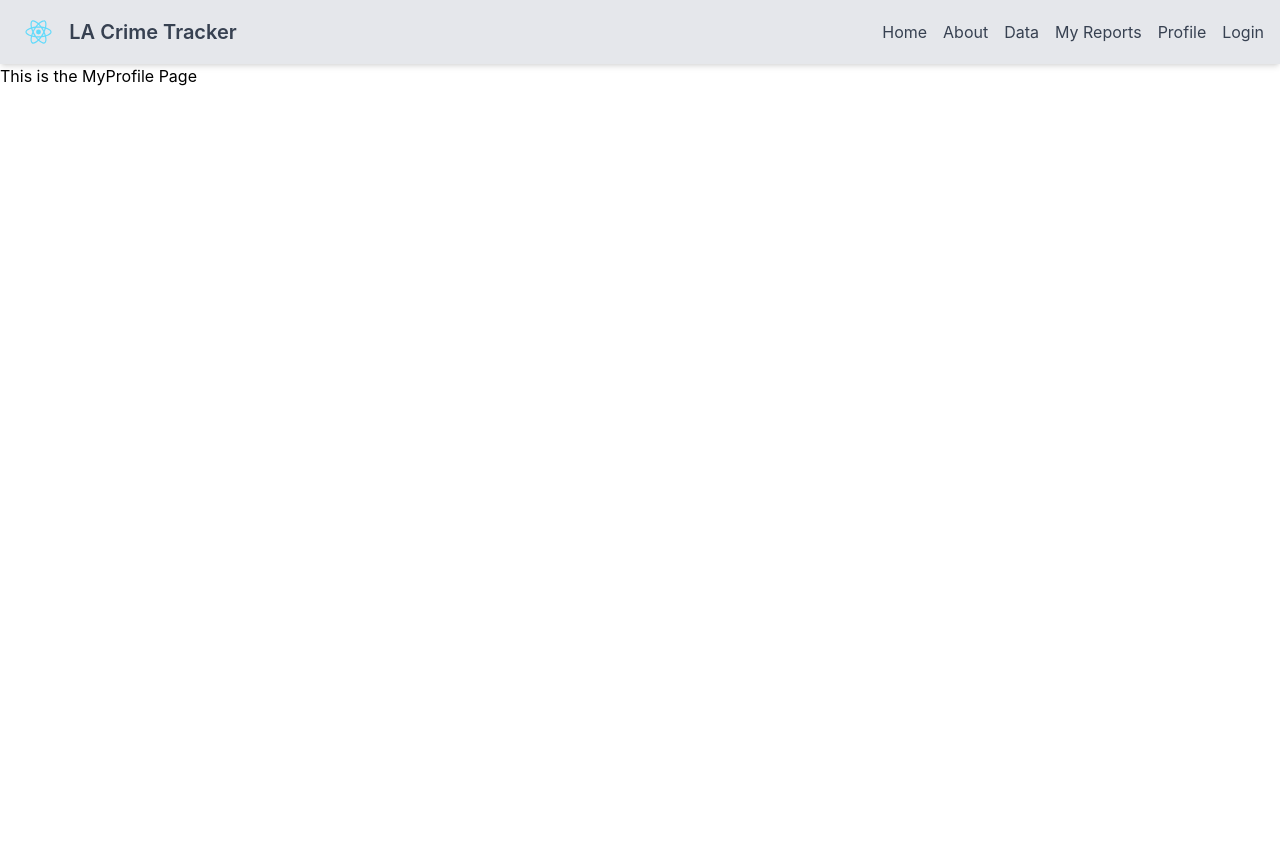
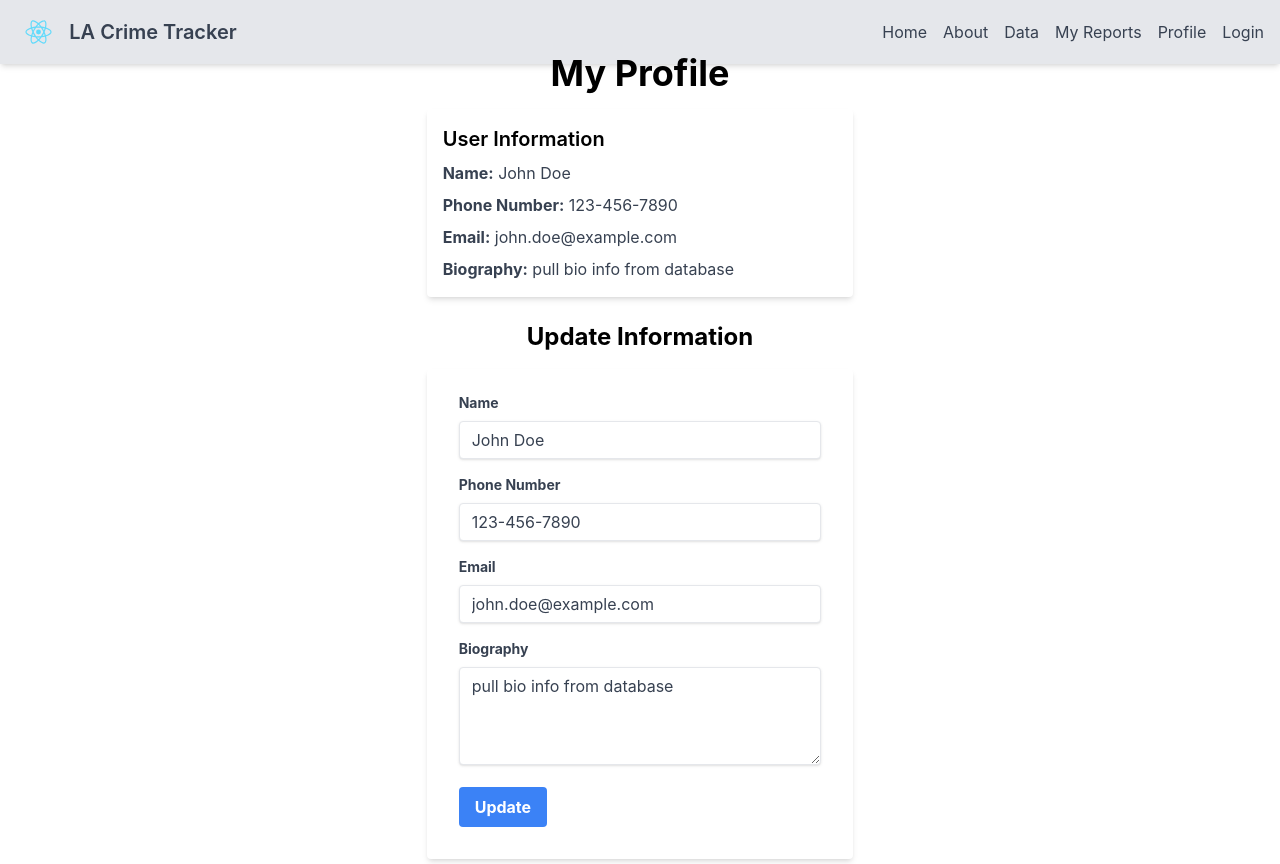
Before and after one commit to CustomDesignBuildStudios/CrimeFighter, a React (Create React App) app in the folder front-end/: page /myprofile in a window 1280 px wide. Before the commit the page ends 800 px from the top, so only its background shows below. Built offline with nearby package versions, Linux system fonts and the light colour scheme.

Commit message:
Added things to MyProfile and Register

```diff
--- a/front-end/src/pages/MyProfile.jsx
+++ b/front-end/src/pages/MyProfile.jsx
@@ -1,5 +1,137 @@
+import { useState, useEffect } from "react";
+
 function MyProfile() {
-  return <p>This is the MyProfile Page</p>;
+  const [name, setName] = useState("");
+  const [phone, setPhone] = useState("");
+  const [email, setEmail] = useState("");
+  const [biography, setBiography] = useState("");
+
+  // Simulated user data fetch (replace with your data fetching logic)
+  useEffect(() => {
+    const fetchUserData = () => {
+      // This should be replaced with the actual fetching logic from your database/API
+      const userData = {
+        name: "John Doe",
+        phone: "123-456-7890",
+        email: "john.doe@example.com",
+        Biography: "pull bio info from database",
+      };
+
+      setName(userData.name);
+      setPhone(userData.phone);
+      setEmail(userData.email);
+      setBiography(userData.Biography);
+    };
+
+    fetchUserData();
+  }, []);
+
+  const handleUpdate = (event) => {
+    event.preventDefault();
+    // Logic to handle updating the profile in the database
+    console.log("Profile updated:", { name, phone, email, biography });
+  };
+
+  return (
+    <div className="flex flex-col items-center justify-center h-screen">
+      <h1 className="mb-4 text-4xl font-bold">My Profile</h1>
+      <div className="w-1/3 p-4 mb-6 bg-white rounded shadow-md">
+        <h2 className="text-xl font-semibold">User Information</h2>
+        <p className="mt-2 text-gray-700">
+          <strong>Name:</strong> {name}
+        </p>
+        <p className="mt-2 text-gray-700">
+          <strong>Phone Number:</strong> {phone}
+        </p>
+        <p className="mt-2 text-gray-700">
+          <strong>Email:</strong> {email}
+        </p>
+        <p className="mt-2 text-gray-700">
+          <strong>Biography:</strong> {biography}
+        </p>
+      </div>
+
+      {/* Update Information Section */}
+      <h1 className="mb-4 text-2xl font-bold">Update Information</h1>
+      <form
+        className="w-1/3 px-8 pt-6 pb-8 mb-4 bg-white rounded shadow-md"
+        onSubmit={handleUpdate}
+      >
+        <div className="mb-4">
+          <label
+            className="block mb-2 text-sm font-bold text-gray-700"
+            htmlFor="name"
+          >
+            Name
+          </label>
+          <input
+            className="w-full px-3 py-2 leading-tight text-gray-700 border rounded shadow appearance-none focus:outline-none focus:shadow-outline"
+            id="name"
+            type="text"
+            placeholder="Enter your name"
+            value={name}
+            onChange={(e) => setName(e.target.value)}
+          />
+        </div>
+        <div className="mb-4">
+          <label
+            className="block mb-2 text-sm font-bold text-gray-700"
+            htmlFor="phone"
+          >
+            Phone Number
+          </label>
+          <input
+            className="w-full px-3 py-2 leading-tight text-gray-700 border rounded shadow appearance-none focus:outline-none focus:shadow-outline"
+            id="phone"
+            type="tel"
+            placeholder="Enter your phone number"
+            value={phone}
+            onChange={(e) => setPhone(e.target.value)}
+          />
+        </div>
+        <div className="mb-4">
+          <label
+            className="block mb-2 text-sm font-bold text-gray-700"
+            htmlFor="email"
+          >
+            Email
+          </label>
+          <input
+            className="w-full px-3 py-2 leading-tight text-gray-700 border rounded shadow appearance-none focus:outline-none focus:shadow-outline"
+            id="email"
+            type="email"
+            placeholder="Enter your email"
+            value={email}
+            onChange={(e) => setEmail(e.target.value)}
+          />
+        </div>
+        <div className="mb-4">
+          <label
+            className="block mb-2 text-sm font-bold text-gray-700"
+            htmlFor="biography"
+          >
+            Biography
+          </label>
+          <textarea
+            className="w-full px-3 py-2 leading-tight text-gray-700 border rounded shadow appearance-none focus:outline-none focus:shadow-outline"
+            id="biography"
+            placeholder="Enter your biography"
+            rows="4"
+            value={biography}
+            onChange={(e) => setBiography(e.target.value)}
+          />
+        </div>
+        <div className="flex items-center justify-between">
+          <button
+            className="px-4 py-2 font-bold text-white bg-blue-500 rounded hover:bg-blue-700 focus:outline-none focus:shadow-outline"
+            type="submit"
+          >
+            Update
+          </button>
+        </div>
+      </form>
+    </div>
+  );
 }
 
 export default MyProfile;
--- a/front-end/src/pages/Register.jsx
+++ b/front-end/src/pages/Register.jsx
@@ -62,6 +62,17 @@ function Register() {
           >
             Register
           </button>
+          <div className="flex items-center ml-4">
+            <span className="text-sm text-gray-600">
+              Already have an account?
+            </span>
+            <Link
+              to="/login"
+              className="ml-1 font-bold text-blue-500 hover:underline"
+            >
+              Login
+            </Link>
+          </div>
         </div>
       </form>
     </div>
```
